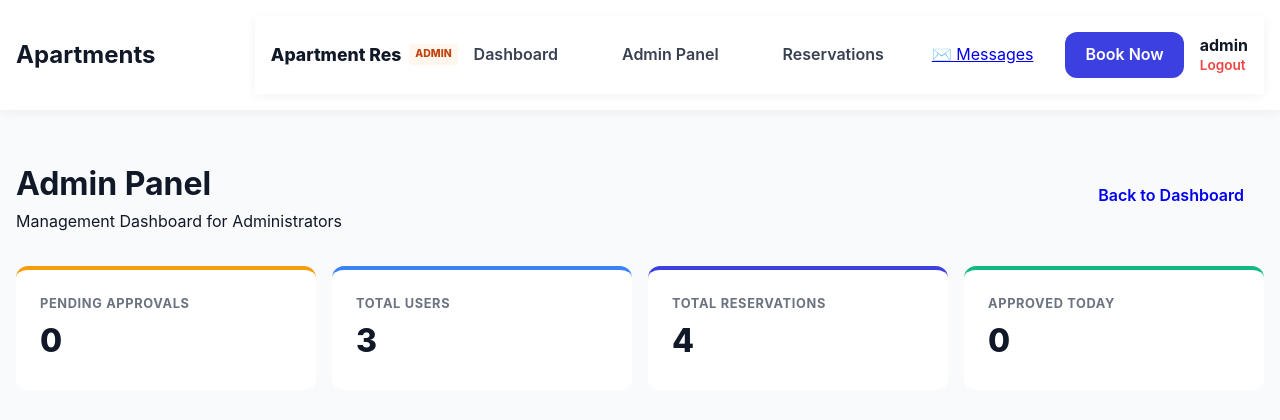
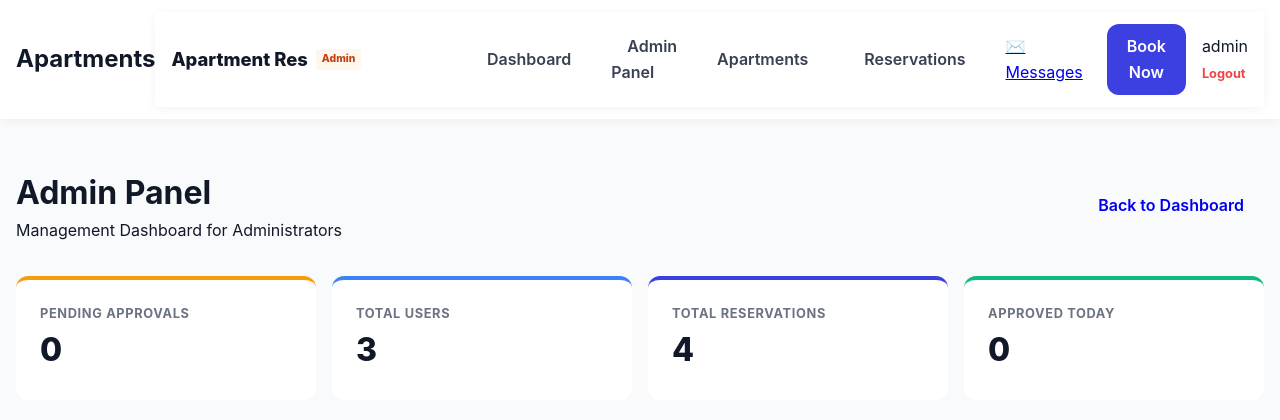
Before and after one commit to ramosjarod04-creator/apartment, a Django app: page /admin-panel/ in a window 1280 px wide. Shown: the top 420 px of the page. Run offline with Django 5.2, Linux system fonts and the light colour scheme; a user stored in the database is signed in; data comes from the database, SQL or seed files in the repository.

Commit message:
Refactor header template for improved structure

```diff
--- a/reservations/templates/atomic/organisms/header.html
+++ b/reservations/templates/atomic/organisms/header.html
@@ -1,5 +1,6 @@
 <nav class="navbar">
     <div class="container nav-container">
+        <div class="nav-top-bar">
             <div class="nav-brand">
                 <a href="{% url 'dashboard' %}" class="brand-link">
                     <h2>Apartment Res</h2>
@@ -9,40 +10,40 @@
                 {% endif %}
             </div>
 
-        <button class="menu-toggle" id="menu-toggle">
+            <button class="menu-toggle" id="menu-toggle" aria-label="Toggle Menu">
                 <span class="hamburger"></span>
             </button>
+        </div>
 
         <div class="nav-drawer" id="nav-drawer">
-            <div class="drawer-content">
             <ul class="nav-menu">
-                    <li class="drawer-section">Menu</li>
+                <li class="menu-label">Navigation</li>
                 <li><a href="{% url 'dashboard' %}" class="nav-link">Dashboard</a></li>
                 {% if user.is_staff %}
                 <li><a href="{% url 'admin_dashboard' %}" class="nav-link">Admin Panel</a></li>
                 {% endif %}
+                <li><a href="{% url 'apartment_list' %}" class="nav-link">Apartments</a></li>
                 <li><a href="{% url 'reservation_list' %}" class="nav-link">Reservations</a></li>
 
                 <hr class="nav-divider">
 
-                    <li class="nav-icons-group">
+                <li class="nav-icons">
                     <a href="{% url 'inbox' %}" class="nav-icon-link">
                         <span>✉️ Messages</span>
                         {% if unread_messages_count > 0 %}
-                            <span class="badge">{{ unread_messages_count }}</span>
+                        <span class="count-badge">{{ unread_messages_count }}</span>
                         {% endif %}
                     </a>
                 </li>
 
                 <div class="drawer-footer">
                     <a href="{% url 'reservation_create' %}" class="btn btn-primary btn-full">Book Now</a>
-                        <div class="user-control">
+                    <div class="user-meta">
                         <span class="username">{{ user.username }}</span>
                         <a href="{% url 'logout' %}" class="logout-link">Logout</a>
                     </div>
                 </div>
             </ul>
-            </div>
         </div>
     </div>
 </nav>
@@ -66,34 +67,36 @@
 </script>
 
 <style>
-/* --- Core Styles --- */
+/* --- Core Navbar --- */
 .navbar {
     background: #ffffff;
-    padding: 1rem 0;
+    padding: 0.75rem 0;
     box-shadow: 0 2px 10px rgba(0,0,0,0.05);
     position: sticky;
     top: 0;
     z-index: 1000;
 }
 
-.nav-container {
+/* Force Logo and Hamburger to opposite sides */
+.nav-top-bar {
     display: flex;
-    justify-content: space-between; /* Keeps Logo left, Hamburger right */
+    justify-content: space-between;
     align-items: center;
+    width: 100%;
 }
 
 .nav-brand { display: flex; align-items: center; gap: 8px; }
 .brand-link { text-decoration: none; color: #111827; }
-.brand-link h2 { margin: 0; font-size: 1.1rem; font-weight: 800; white-space: nowrap; }
+.brand-link h2 { margin: 0; font-size: 1.15rem; font-weight: 800; white-space: nowrap; }
 
 .admin-badge {
     background: #fff7ed; color: #c2410c; padding: 2px 6px;
-    border-radius: 4px; font-size: 0.65rem; font-weight: 800; text-transform: uppercase;
+    border-radius: 4px; font-size: 0.65rem; font-weight: 800;
 }
 
-/* --- Hamburger Icon --- */
+/* --- Hamburger Style --- */
 .menu-toggle {
-    background: none; border: none; cursor: pointer; padding: 5px; z-index: 1100;
+    background: none; border: none; cursor: pointer; padding: 10px; z-index: 2100;
 }
 .hamburger, .hamburger::before, .hamburger::after {
     content: ''; display: block; width: 22px; height: 2px; background: #111827; transition: 0.3s;
@@ -102,32 +105,30 @@
 .hamburger::before { position: absolute; top: -7px; left: 0; }
 .hamburger::after { position: absolute; bottom: 7px; left: 0; }
 
-/* --- Mobile Drawer (Hidden off-screen to the right) --- */
+/* --- Mobile Drawer (The Fix) --- */
 .nav-drawer {
     position: fixed;
     top: 0;
-    right: -100%; /* Start completely off-screen */
+    right: -100%; /* Hidden off-screen */
     width: 280px;
     height: 100vh;
     background: #ffffff;
     z-index: 2000;
-    transition: right 0.3s ease;
-    padding: 2rem 1.5rem;
+    transition: right 0.3s cubic-bezier(0.4, 0, 0.2, 1);
+    padding: 5rem 1.5rem 2rem;
     box-shadow: -10px 0 30px rgba(0,0,0,0.1);
 }
 
 .nav-drawer.active { right: 0; } /* Slide in */
 
 .nav-menu { list-style: none; padding: 0; margin: 0; display: flex; flex-direction: column; gap: 1.5rem; }
-.drawer-section { font-size: 0.75rem; text-transform: uppercase; color: #9ca3af; font-weight: 800; letter-spacing: 1px; }
+.menu-label { font-size: 0.7rem; text-transform: uppercase; color: #9ca3af; font-weight: 800; }
 .nav-link { text-decoration: none; color: #374151; font-weight: 600; font-size: 1rem; }
 .nav-divider { border: 0; border-top: 1px solid #f3f4f6; margin: 0.5rem 0; }
 
-.drawer-footer { margin-top: auto; padding-top: 2rem; border-top: 1px solid #f3f4f6; }
-.btn-full { width: 100%; display: block; text-align: center; margin-bottom: 1.5rem; }
-.user-control { display: flex; flex-direction: column; line-height: 1.4; }
-.username { font-weight: 700; color: #111827; }
-.logout-link { color: #ef4444; text-decoration: none; font-size: 0.85rem; font-weight: 600; }
+.drawer-footer { margin-top: auto; padding-top: 1.5rem; border-top: 1px solid #f3f4f6; }
+.btn-full { width: 100%; display: block; text-align: center; margin-bottom: 1rem; }
+.logout-link { color: #ef4444; text-decoration: none; font-size: 0.8rem; font-weight: 700; }
 
 /* --- Overlay --- */
 .nav-overlay {
@@ -136,16 +137,16 @@
 }
 .nav-overlay.active { opacity: 1; pointer-events: auto; }
 
-/* --- Desktop Logic (Screen > 992px) --- */
+/* --- Desktop Styles (992px and up) --- */
 @media (min-width: 992px) {
     .menu-toggle { display: none; }
     .nav-drawer {
         position: static; width: auto; height: auto; background: none;
         box-shadow: none; right: 0; padding: 0; transition: none;
     }
-    .nav-menu { flex-direction: row; align-items: center; gap: 2rem; }
-    .drawer-section, .nav-divider { display: none; }
-    .drawer-footer { border: none; padding: 0; margin: 0; flex-direction: row; display: flex; align-items: center; gap: 1rem; }
+    .nav-menu { flex-direction: row; align-items: center; gap: 1.5rem; }
+    .menu-label, .nav-divider, .drawer-footer hr { display: none; }
+    .drawer-footer { border: none; padding: 0; display: flex; align-items: center; gap: 1rem; }
     .btn-full { width: auto; margin-bottom: 0; }
 }
 </style>
```
Lines whose indentation alone changed are shown as unchanged.
